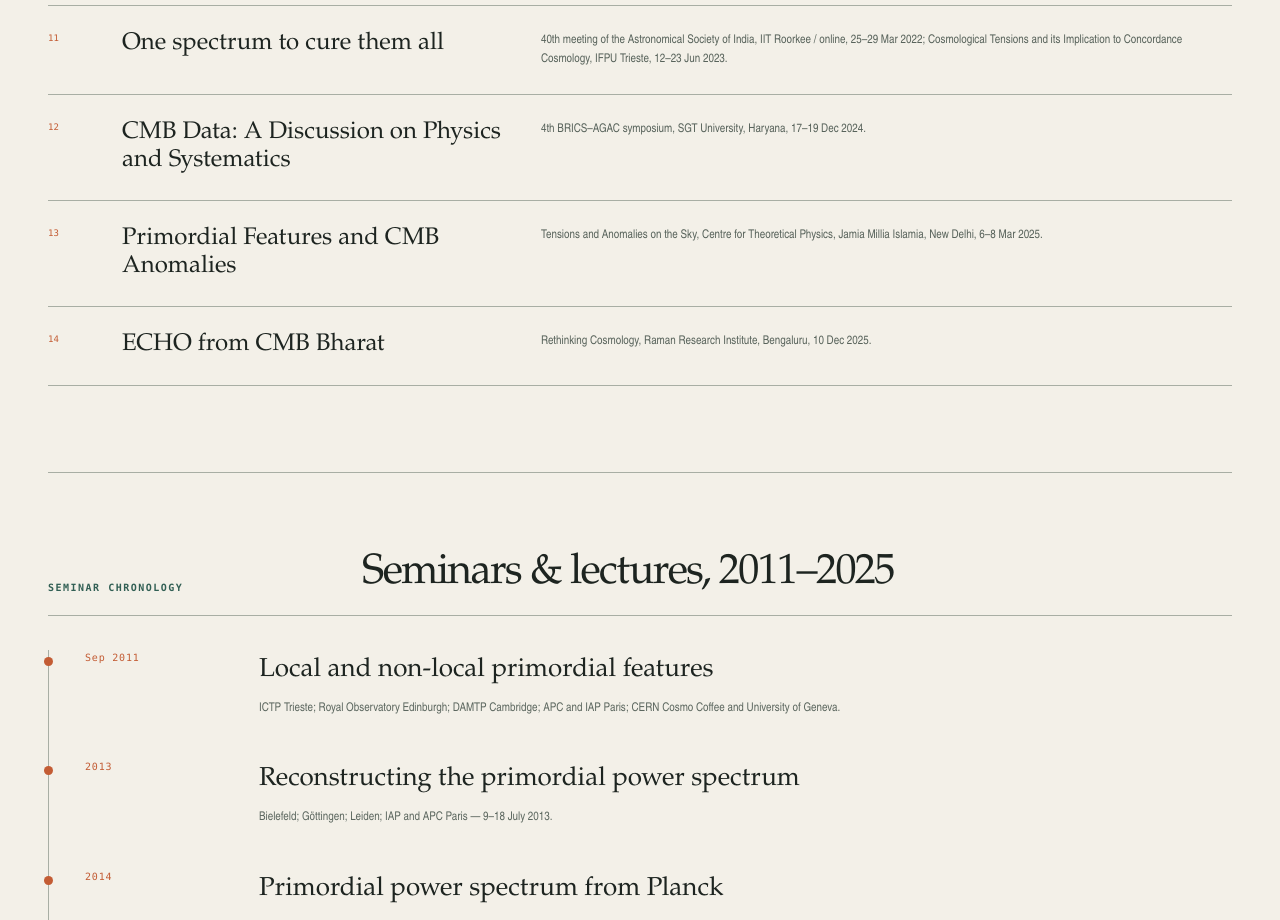
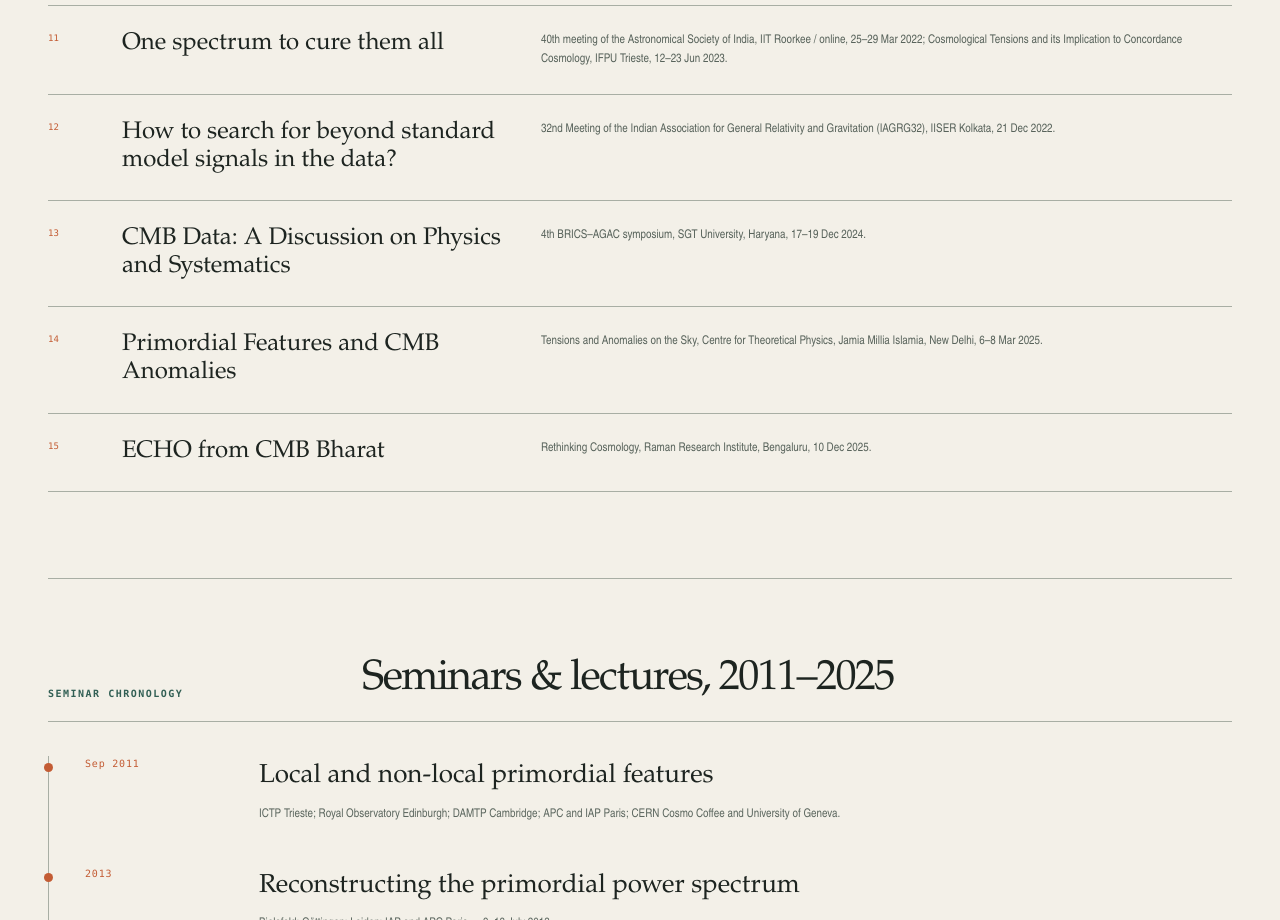
Before and after one commit to dkhaz/dhiraj-hazra-cosmology, a Next.js app: page /talks in a window 1280 px wide. Shown: the part 1540-2460 px from the top of the page. Built offline with nearby package versions, Linux system fonts and the light colour scheme.

Commit message:
Add IAGRG32 talk from official programme

```diff
--- a/app/talks/page.tsx
+++ b/app/talks/page.tsx
@@ -17,6 +17,7 @@ const earlyTalks = [
   ["Primordial power spectrum from Planck", "Cosmological Quests for the Next Decade, KASI, Daejeon, 16–18 Apr 2014; 2nd NBIA–APCTP Workshop on Cosmology and Astroparticle Physics, NBIA, Copenhagen, 18–22 Aug 2014; Cosmology after Planck, MIAPP, Garching, 25 Aug–6 Sep 2014."],
   ["Joining bits and pieces of reionization history", "Concordances and Challenges in Cosmology after Planck, Sexten, 18–22 Feb 2019; Workshop on 21-cm Cosmology in the Square Kilometre Array Era, TIH–ISI Kolkata, 1 Nov 2022."],
   ["One spectrum to cure them all", "40th meeting of the Astronomical Society of India, IIT Roorkee / online, 25–29 Mar 2022; Cosmological Tensions and its Implication to Concordance Cosmology, IFPU Trieste, 12–23 Jun 2023."],
+  ["How to search for beyond standard model signals in the data?", "32nd Meeting of the Indian Association for General Relativity and Gravitation (IAGRG32), IISER Kolkata, 21 Dec 2022."],
   ["CMB Data: A Discussion on Physics and Systematics", "4th BRICS–AGAC symposium, SGT University, Haryana, 17–19 Dec 2024."],
   ["Primordial Features and CMB Anomalies", "Tensions and Anomalies on the Sky, Centre for Theoretical Physics, Jamia Millia Islamia, New Delhi, 6–8 Mar 2025."],
   ["ECHO from CMB Bharat", "Rethinking Cosmology, Raman Research Institute, Bengaluru, 10 Dec 2025."],
```
